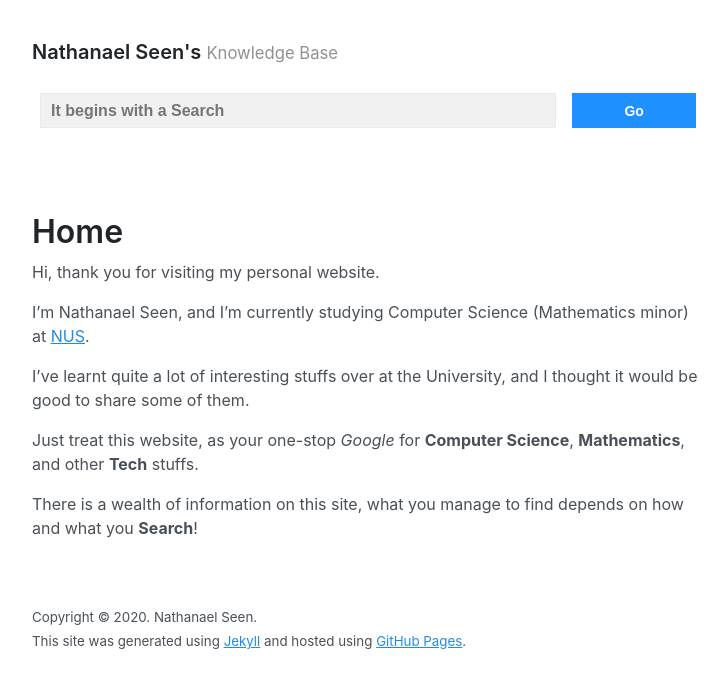
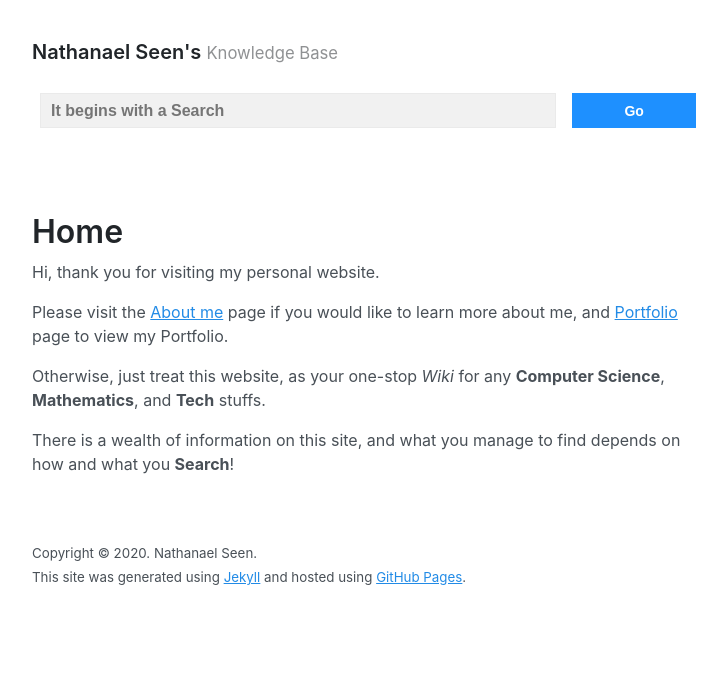
Before and after one commit to nathanaelseen/nathanaelseen.github.io, a Jekyll site: the page built from index.md, in a window 1280 px wide. Shown: the top 688 px of the page, without its empty margins (272-1000 px from the left). Built offline with Jekyll 4.4.1, drawn with Linux system fonts in a browser that asks for light colours.

```diff
--- a/_includes/head.html
+++ b/_includes/head.html
@@ -24,8 +24,8 @@
             {% for page in site.pages %}
                 "{{ page.url | slugify }}": {
                 "title": "{{ page.title | xml_escape }}",
-                // "content": {{ page.content | strip_html | strip_newlines | jsonify }},
-                "content": {{ page.content | strip_html | newline_to_br | strip_newlines | replace: '<br />', ' ' | jsonify }},
+                "content": {{ page.content | strip_html | strip_newlines | jsonify }},
+                // "content": {{ page.content | strip_html | newline_to_br | strip_newlines | replace: '<br />', ' ' | jsonify }},
                 "url": "{{ page.url | xml_escape }}"
             }
             {% unless forloop.last %},{% endunless %}
--- a/index.md
+++ b/index.md
@@ -1,18 +1,16 @@
 ---
 layout: page
 title: Home
-description: Your one-stop Wiki for Computer Sciene, Mathematics, and Tech Stuffs
+description: Your one-stop Wiki for any Computer Sciene, Mathematics, and Tech Stuffs
 ---
 
 Hi, thank you for visiting my personal website.
 
-I'm Nathanael Seen, and I'm currently studying Computer Science (Mathematics minor) at [NUS](http://www.nus.edu.sg/).
+Please visit the [About me](https://www.google.com.sg) page if you would like to
+learn more about me, and [Portfolio](https://www.google.com.sg) page to view my Portfolio.
 
-I've learnt quite a lot of interesting stuffs over at the University, and I thought it would be good to share some of
-them.
+Otherwise, just treat this website, as your one-stop _Wiki_
+for any **Computer Science**, **Mathematics**, and **Tech** stuffs.
 
-Just treat this website, as your one-stop _Google_ for **Computer Science**, **Mathematics**, and other
-**Tech** stuffs.
-
-There is a wealth of information on this site, what you manage to find depends on how
-and what you **Search**!
+There is a wealth of information on this site, and what you manage to find depends
+on how and what you **Search**!
--- a/js/search.js
+++ b/js/search.js
@@ -39,8 +39,6 @@ function getSearchResults(searchTerm) {
         var idx = lunr(function () {
             this.field('id');
             this.field('title', { boost: 10 });
-            this.field('author');
-            this.field('category');
             this.field('content');
         });
 
@@ -48,8 +46,6 @@ function getSearchResults(searchTerm) {
             idx.add({
                 'id': key,
                 'title': window.store[key].title,
-                'author': window.store[key].author,
-                'category': window.store[key].category,
                 'content': window.store[key].content
             });
 
```
Also changed, not shown: _pages/mathematicalproposition0000000000.md (+3 -3 lines), _pages/ordercompletefields.md (+3 -2 lines), _pages/richardgoldbergqns0000000000.md (+7 -7 lines), _pages/richardgoldbergqns0000000001.md (+4 -4 lines), _pages/richardgoldbergqns0000000002.md (added, +43 -0 lines), _pages/richardgoldbergqns0000000003.md (added, +23 -0 lines), _pages/richardgoldbergqns0000000004.md (added, +34 -0 lines), _pages/richardgoldbergqns0000000005.md (added, +41 -0 lines).
